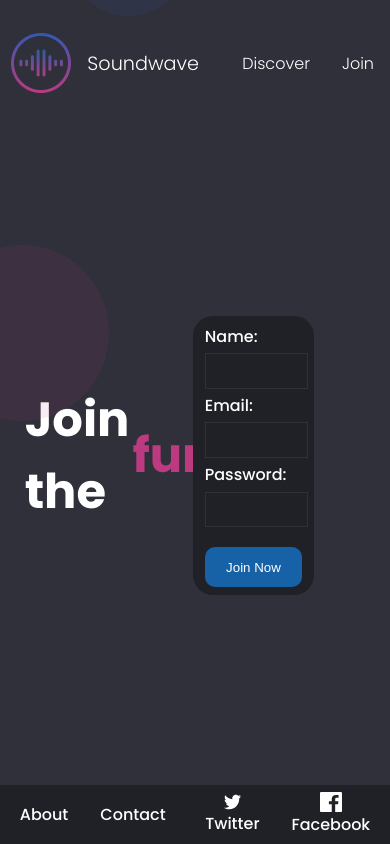
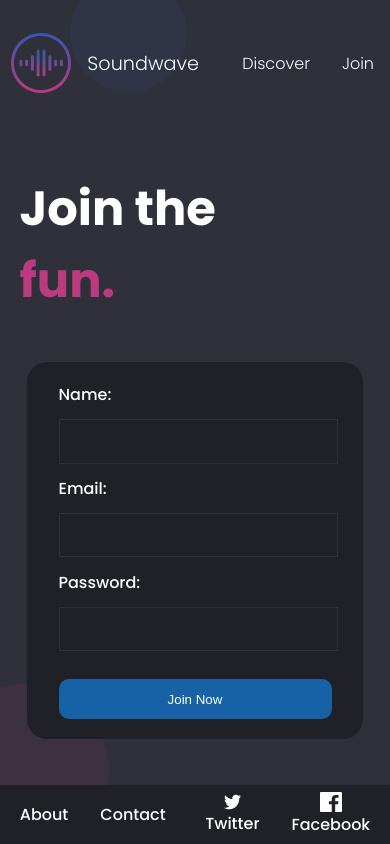
Before and after one commit to MAlexGG/soundwave, a React (Create React App) app: page /join in a window 390 px wide. Built offline with nearby package versions, Linux system fonts and the light colour scheme.

Commit message:
Join responsive

```diff
--- a/src/pages/join/Join.js
+++ b/src/pages/join/Join.js
@@ -1,12 +1,12 @@
 import React from 'react'
 import Navbar from '../../components/navbar/Navbar';
 import Footer from '../../components/footer/Footer';
-import { BtJoin, Circle, CtForm, CtJoin, CtTitle, InputJoin, LabelJoin, TitleJoin } from './Join.styled';
+import { BtJoin, Circle, CtAux, CtForm, CtJoin, CtTitle, InputJoin, LabelJoin, TitleJoin } from './Join.styled';
 
 function Join() {
   return (
-    <div>
-      <Circle top='-12%' left='18%' w='30vw' h='30vw' z='1'/>
+    <CtAux>
+      <Circle top='-12%' left='18%' w='30vw' h='30vw' z='1' topM='-3%'/>
       <Navbar />
       <CtJoin>
         <CtTitle>
@@ -22,10 +22,10 @@ function Join() {
           <InputJoin name='password' />
           <BtJoin>Join Now</BtJoin>
         </CtForm>
-        <Circle colorone up top='18%' left='-17%' w='45vw' h='45vw'/>
+        <Circle colorone up top='18%' left='-17%' w='45vw' h='45vw' topM='66vh'/>
       </CtJoin>
       <Footer/>
-    </div>
+    </CtAux>
   )
 }
 
--- a/src/pages/join/Join.styled.js
+++ b/src/pages/join/Join.styled.js
@@ -12,6 +12,10 @@ export const CtJoin = styled.div`
     background-color: var(--main-color);
     position: relative;
     overflow: hidden;
+    @media (max-width: 564px) {
+        flex-direction: column;
+        justify-content: space-evenly;
+    }
 `;
 
 export const CtTitle = styled.div`
@@ -19,6 +23,11 @@ export const CtTitle = styled.div`
     justify-content: center;
     align-items: center;
     width: 25%;
+    @media (max-width: 564px) {
+        flex-direction: column;
+        width: 90vw;
+        align-items: flex-start;
+    }
 `;
 
 export const TitleJoin = styled.h2`
@@ -26,6 +35,9 @@ export const TitleJoin = styled.h2`
     font-size: 3rem;
     font-weight: 700;
     margin-left: 3%;
+    @media (max-width: 564px) {
+        margin: 0%;
+    }
 `;
 
 export const CtForm = styled.form`
@@ -39,6 +51,13 @@ export const CtForm = styled.form`
     flex-direction: column;
     justify-content: space-between;
     align-items: flex-start;
+    z-index: 1;
+    @media (max-width: 564px) {
+         width: 70vw;
+         height: 40vh;
+         margin-left: 0%;
+         padding: 5% 8% 5% 8%;
+    }
 `;
 
 export const LabelJoin = styled.label`
@@ -73,4 +92,7 @@ export const Circle = styled.div`
     top: ${props => props.top};
     left: ${props => props.left};
     z-index: ${props => props.z};
+    @media (max-width: 564px) {
+        top: ${props => props.topM};
+    }
 `;
```
